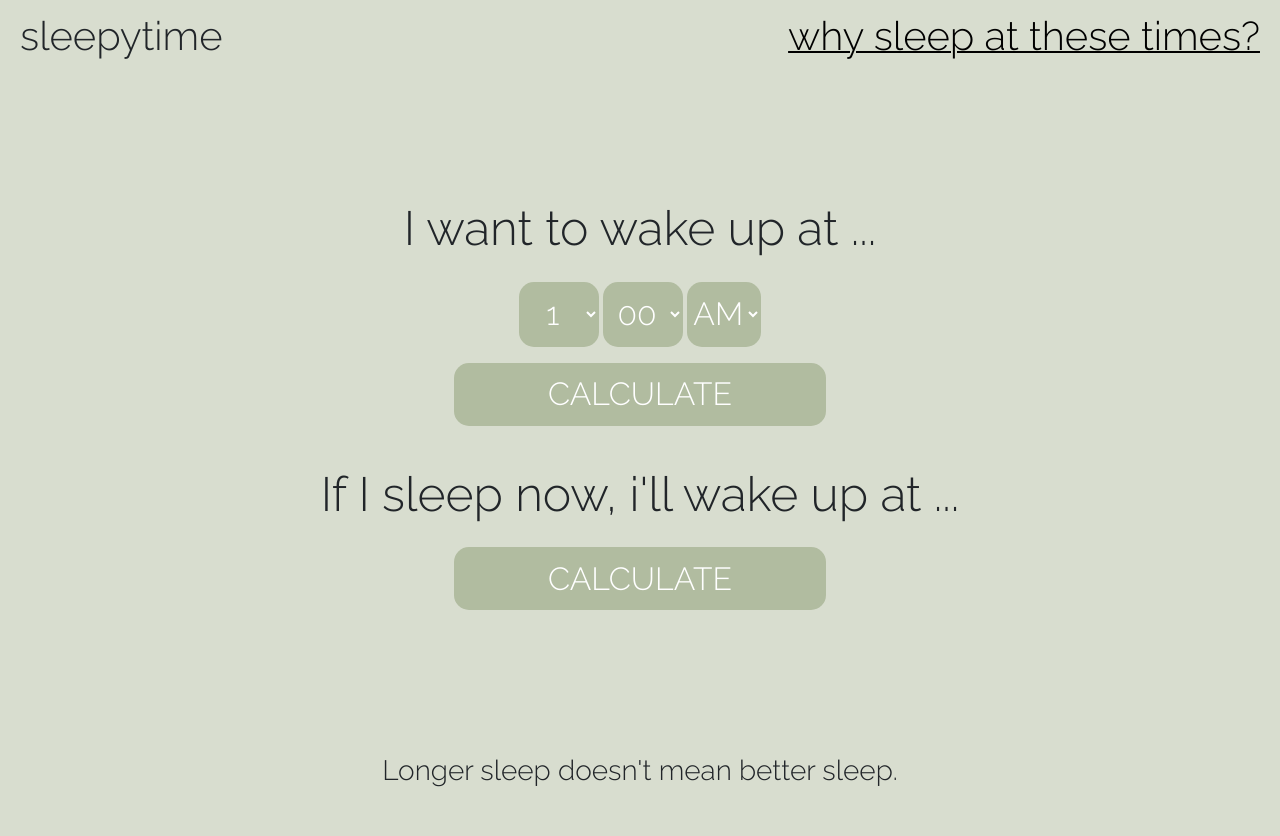
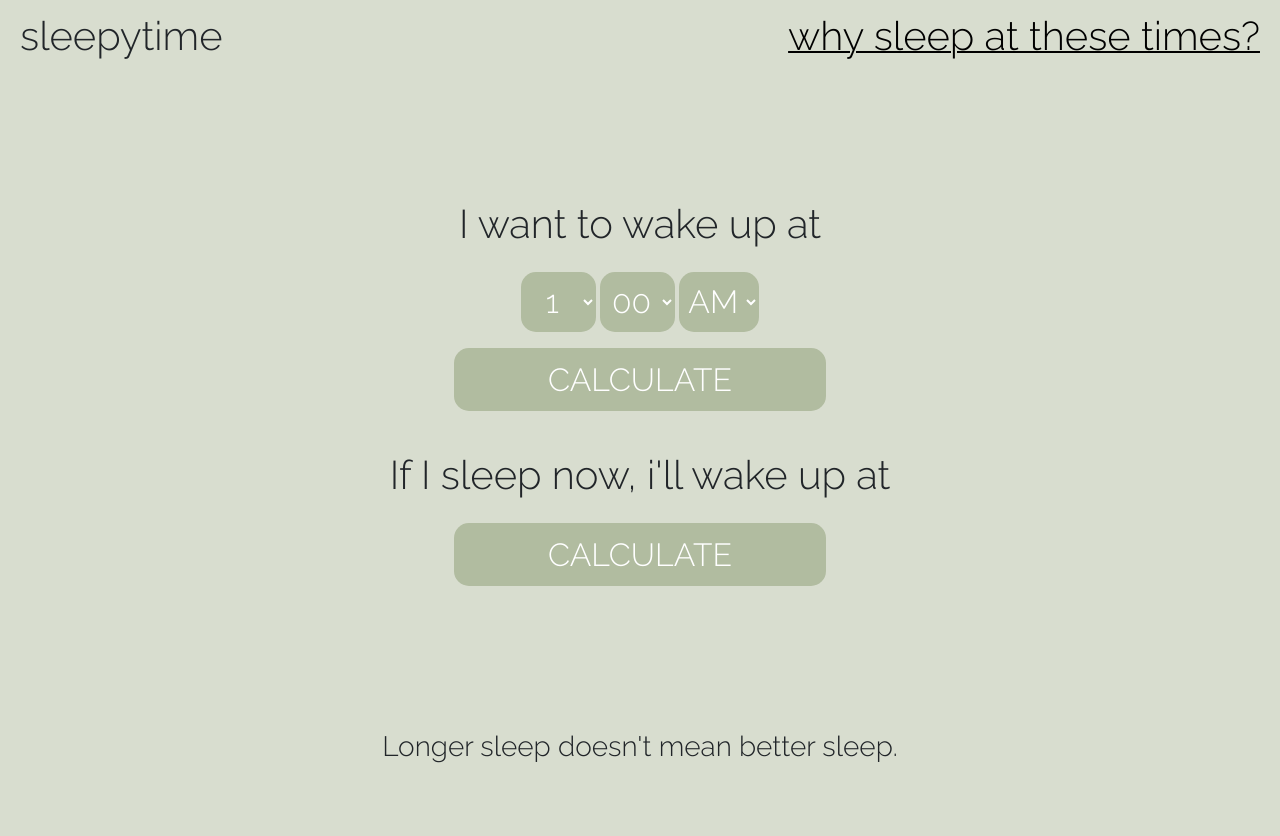
Before and after one commit to Paraphrenia/sleepy-time, a website: page src/index.html in a window 1280 px wide. After the commit the page ends 812 px from the top, so only its background shows below. Drawn offline with nearby package versions, Linux system fonts and the light colour scheme.

Commit message:
Added swup and changed some css

```diff
--- /dev/null
+++ b/package.json
@@ -0,0 +1,5 @@
+{
+  "dependencies": {
+    "swup": "^2.0.15"
+  }
+}
--- a/src/index.css
+++ b/src/index.css
@@ -47,8 +47,8 @@ a{
     border: none;
     background: none;
 
-    width: 74px;
-    height: 65px;
+    width: 80px;
+    height: 60px;
     left: 563px;
     top: 421px;
 
@@ -57,12 +57,11 @@ a{
 }
 
 .btn-dropdown-1{
-    padding:0;
     border: none;
     background: none;
 
-    width: 80px;
-    height: 65px;
+    width: 75px;
+    height: 60px;
     left: 563px;
     top: 421px;
 
@@ -73,3 +72,12 @@ a{
 select{
     border-radius: 5px;
 }
+
+
+.hidden1{
+    display: none !important;
+}
+
+#block{
+    display: block !important;
+}
--- a/src/index.html
+++ b/src/index.html
@@ -27,8 +27,8 @@
             </div>
         </nav>
         <div class="container-parent m-3">
-            <div class="child text-center m-5 p-5">
-                <h1 class="display-5 m-4">I want to wake up at ...</h1>
+            <div class="child text-center m-5 p-5" id="hidden1">
+                <h1 class="display-6 m-4">I want to wake up at</h1>
                 <select class="text-center btn-dropdown-1 btn-text">
                     <option>1</option>
                     <option>2</option>
@@ -63,18 +63,13 @@
                 </select>
                 <div className=""></div>
                 <button class="btn-1 btn-text m-3" onclick="dateGrabber()">CALCULATE</button>
-
-                <h1 class="display-5 text-nowrap m-4">If I sleep now, i'll wake up at ...</h1>
-                <button class="btn-1 btn-text" onclick="dateGrabber()">CALCULATE</button>
+                <h1 class="display-6 text-nowrap m-4">If I sleep now, i'll wake up at</h1>
+                <button class="btn-1 btn-text" onclick=>CALCULATE</button>
                 <script src="index.js">
-
                 </script>
             </div>
         </div>
         <h3 class="text-center p-5">Longer sleep doesn't mean better sleep.</h3>
-
     </div>
-
 </body>
-
 </html>
```
Also changed, not shown: 1 other file.
